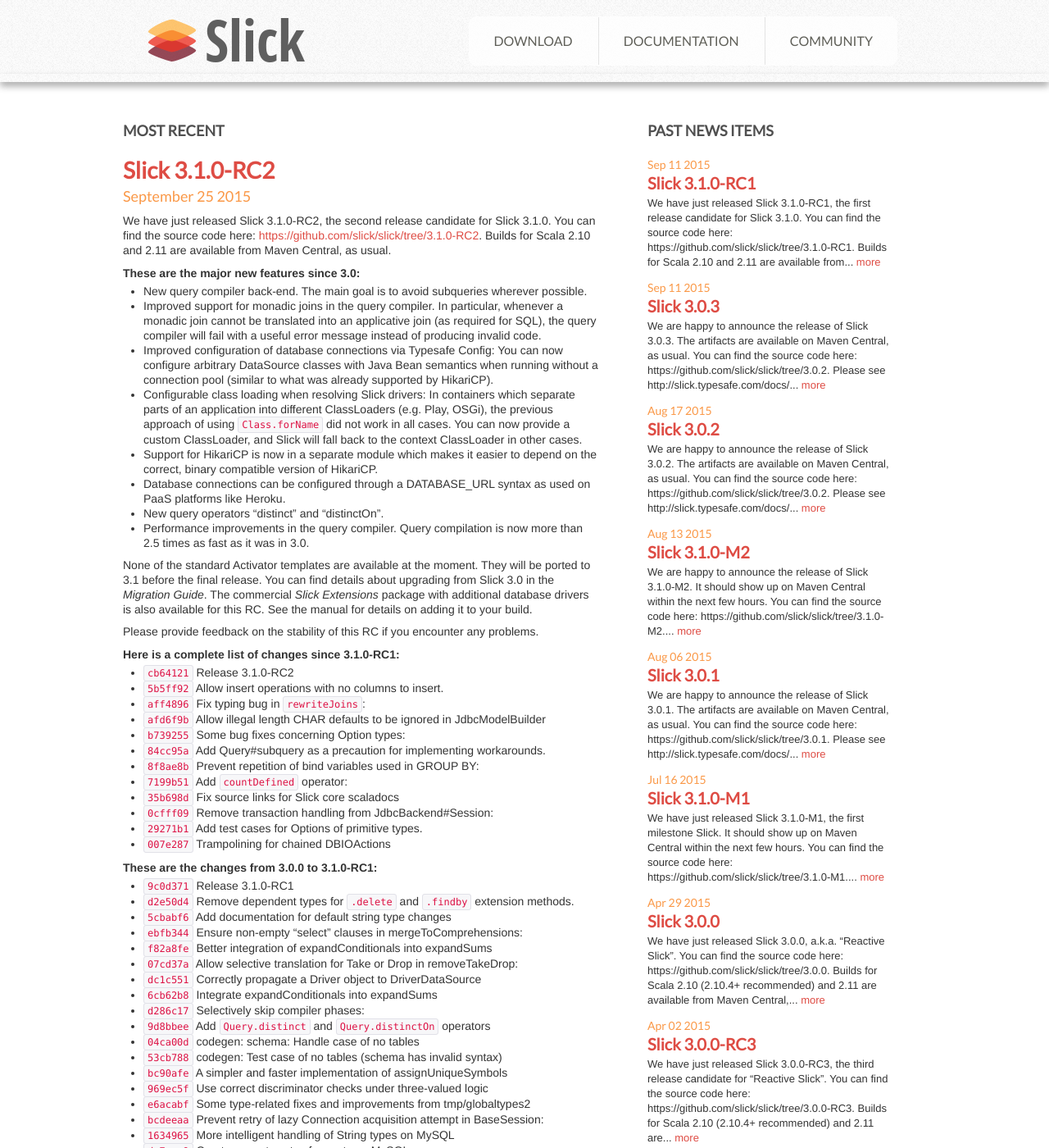
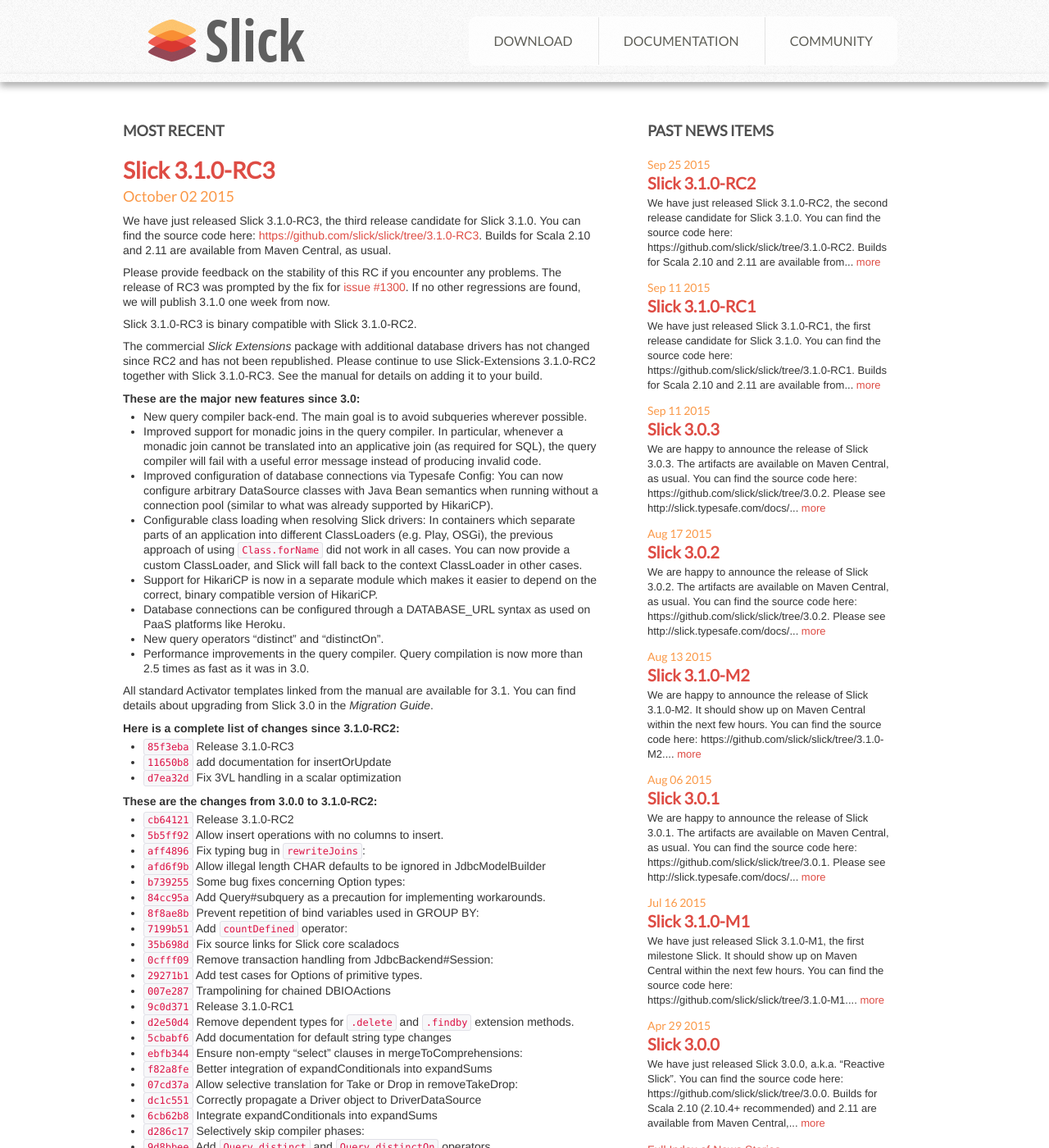
Before and after one commit to slick/slick.github.com, a Jekyll site: the page built from news/index.md, in a window 1280 px wide and 1400 px high. Shown: the whole window at 82% size. Built offline with Jekyll 4.4.1, drawn with Linux system fonts in a browser that asks for light colours; some of the changed lines change nothing that is shown.

Commit message:
Slick 3.1.0-RC3

```diff
--- a/docs/index.md
+++ b/docs/index.md
@@ -15,6 +15,7 @@
 
 #### Latest Release Candidate / Milestone Builds
 
+* [Slick 3.1.0-RC3 Documentation](/doc/3.1.0-RC3/)
 * [Slick 3.1.0-RC2 Documentation](/doc/3.1.0-RC2/)
 * [Slick 3.1.0-RC1 Documentation](/doc/3.1.0-RC1/)
 * [Slick 3.1.0-M2 Documentation](/doc/3.1.0-M2/)
--- /dev/null
+++ b/news/_posts/2015-10-02-slick-3.1.0-RC3-released.md
@@ -0,0 +1,138 @@
+---
+layout: news
+title: Slick 3.1.0-RC3
+author: Stefan Zeiger
+---
+We have just released Slick 3.1.0-RC3, the third release candidate for Slick 3.1.0.
+You can find the source code here: <https://github.com/slick/slick/tree/3.1.0-RC3>.
+Builds for Scala 2.10 and 2.11 are available from Maven Central, as usual.
+
+Please provide feedback on the stability of this RC if you encounter any problems. The release
+of RC3 was prompted by the fix for [issue #1300](https://github.com/slick/slick/issues/1300). If
+no other regressions are found, we will publish 3.1.0 one week from now.
+
+Slick 3.1.0-RC3 is binary compatible with Slick 3.1.0-RC2.
+
+The commercial *Slick Extensions* package with additional database drivers has not changed
+since RC2 and has not been republished. Please continue to use Slick-Extensions 3.1.0-RC2
+together with Slick 3.1.0-RC3. See the manual for details on adding it to your build.
+
+##### These are the major new features since 3.0:
+
+* New query compiler back-end. The main goal is to avoid subqueries wherever possible.
+* Improved support for monadic joins in the query compiler. In particular, whenever a
+  monadic join cannot be translated into an applicative join (as required for SQL), the
+  query compiler will fail with a useful error message instead of producing invalid code.
+* Improved configuration of database connections via Typesafe Config: You can now configure
+  arbitrary DataSource classes with Java Bean semantics when running without a connection
+  pool (similar to what was already supported by HikariCP).
+* Configurable class loading when resolving Slick drivers: In containers which separate
+  parts of an application into different ClassLoaders (e.g. Play, OSGi), the previous
+  approach of using ``Class.forName`` did not work in all cases. You can now provide a
+  custom ClassLoader, and Slick will fall back to the context ClassLoader in other cases.
+* Support for HikariCP is now in a separate module which makes it easier to depend on
+  the correct, binary compatible version of HikariCP.
+* Database connections can be configured through a DATABASE_URL syntax as used on PaaS
+  platforms like Heroku.
+* New query operators "distinct" and "distinctOn".
+* Performance improvements in the query compiler. Query compilation is now more than 2.5
+  times as fast as it was in 3.0.
+
+All standard Activator templates linked from the manual are available for 3.1. You can find
+details about upgrading from Slick 3.0 in the *Migration Guide*.
+
+##### Here is a complete list of changes since 3.1.0-RC2:
+
+* [``85f3eba``](https://github.com/slick/slick/commit/85f3eba36f99a67ca804c1d0f36a4fcf3bb8634a) Release 3.1.0-RC3
+* [``11650b8``](https://github.com/slick/slick/commit/11650b864049fb41c38b8f7baa890fb3561fb7fb) add documentation for insertOrUpdate
+* [``d7ea32d``](https://github.com/slick/slick/commit/d7ea32dc2d82f1bebee9b69091abf1f3c8216919) Fix 3VL handling in a scalar optimization
+
+##### These are the changes from 3.0.0 to 3.1.0-RC2:
+
+* [``cb64121``](https://github.com/slick/slick/commit/cb64121ac80cca0a1ce14ba59e4f7502f4c017a4) Release 3.1.0-RC2
+* [``5b5ff92``](https://github.com/slick/slick/commit/5b5ff921529a843d968adf22b3c2c9aa17c7ccd3) Allow insert operations with no columns to insert.
+* [``aff4896``](https://github.com/slick/slick/commit/aff48960839a483924f8077e19d96775d88517d6) Fix typing bug in `rewriteJoins`:
+* [``afd6f9b``](https://github.com/slick/slick/commit/afd6f9bac0e1d727b435a53b982fb452db471294) Allow illegal length CHAR defaults to be ignored in JdbcModelBuilder
+* [``b739255``](https://github.com/slick/slick/commit/b739255e1a5b4211c06c3ed10290e43b5d7d2f47) Some bug fixes concerning Option types:
+* [``84cc95a``](https://github.com/slick/slick/commit/84cc95aeb539b059e903da9fcd9ce0065186a238) Add Query#subquery as a precaution for implementing workarounds.
+* [``8f8ae8b``](https://github.com/slick/slick/commit/8f8ae8bad12b5e5d3248e5ec12e4be85ee224b15) Prevent repetition of bind variables used in GROUP BY:
+* [``7199b51``](https://github.com/slick/slick/commit/7199b510bc7078b3ed274fd1b4cdcb76270616a1) Add `countDefined` operator:
+* [``35b698d``](https://github.com/slick/slick/commit/35b698d66b3b139741a911942ef256fdd6bd4d66) Fix source links for Slick core scaladocs
+* [``0cfff09``](https://github.com/slick/slick/commit/0cfff09c4e5181d45ba705ce57dbcff8b2e341b4) Remove transaction handling from JdbcBackend#Session:
+* [``29271b1``](https://github.com/slick/slick/commit/29271b1089f1c07cc62844b5d69cb3be63eff5f2) Add test cases for Options of primitive types.
+* [``007e287``](https://github.com/slick/slick/commit/007e287059c8148b28e1ce9039267fb1fc4bc043) Trampolining for chained DBIOActions
+* [``9c0d371``](https://github.com/slick/slick/commit/9c0d3717db0712bcbf319d3e145ed7b99c3b59a9) Release 3.1.0-RC1
+* [``d2e50d4``](https://github.com/slick/slick/commit/d2e50d4d2a3ded01b770cb4602431b53ae4dcd3b) Remove dependent types for `.delete` and `.findby` extension methods.
+* [``5cbabf6``](https://github.com/slick/slick/commit/5cbabf679d048bc97cccce1f55c53373e0ea57d7) Add documentation for default string type changes
+* [``ebfb344``](https://github.com/slick/slick/commit/ebfb344de4c899163c87cf971dfdf3e9fc656bbc) Ensure non-empty “select” clauses in mergeToComprehensions:
+* [``f82a8fe``](https://github.com/slick/slick/commit/f82a8fea0f2ec6f4e3894b2dcb51d84db2306d84) Better integration of expandConditionals into expandSums
+* [``07cd37a``](https://github.com/slick/slick/commit/07cd37a4f9e79758e453b5bcedd1e884ae6a360b) Allow selective translation for Take or Drop in removeTakeDrop:
+* [``dc1c551``](https://github.com/slick/slick/commit/dc1c5517ebe308bbd44b407a8fb14d6337ad6f71) Correctly propagate a Driver object to DriverDataSource
+* [``6cb62b8``](https://github.com/slick/slick/commit/6cb62b8778fea22341c32751a752c3bc0bc81537) Integrate expandConditionals into expandSums
+* [``d286c17``](https://github.com/slick/slick/commit/d286c173dae82a7908c556d19a905babe5f7fd8b) Selectively skip compiler phases:
+* [``9d8bbee``](https://github.com/slick/slick/commit/9d8bbee624321a1f51dafb216cd9b490489f2cb2) Add `Query.distinct` and `Query.distinctOn` operators
+* [``04ca00d``](https://github.com/slick/slick/commit/04ca00dc37e46c540fb15fdab665990dafdf7eb5) codegen: schema: Handle case of no tables
+* [``53cb788``](https://github.com/slick/slick/commit/53cb788793d3c49abe5dc22cda0ab52fff9005a8) codegen: Test case of no tables (schema has invalid syntax)
+* [``bc90afe``](https://github.com/slick/slick/commit/bc90afe3e533512664eea6a557d499f13427d48a) A simpler and faster implementation of assignUniqueSymbols
+* [``969ec5f``](https://github.com/slick/slick/commit/969ec5f23c367e76c1f15725092b0c28b1297d4b) Use correct discriminator checks under three-valued logic
+* [``e6acabf``](https://github.com/slick/slick/commit/e6acabf7df0a9d90b53d3fd18e6b07b1cc66a3e1) Some type-related fixes and improvements from tmp/globaltypes2
+* [``bcdeeaa``](https://github.com/slick/slick/commit/bcdeeaa6bb2a9e29c2827214679603c9f1c84d89) Prevent retry of lazy Connection acquisition attempt in BaseSession:
+* [``1634965``](https://github.com/slick/slick/commit/1634965586e6f814a42800f44a6cc5abed8bc02e) More intelligent handling of String types on MySQL
+* [``da7aaa9``](https://github.com/slick/slick/commit/da7aaa9c36dc8f410d4719b419ee2411a892c471) Create correct syntax for casts on MySQL
+* [``c9bdcb1``](https://github.com/slick/slick/commit/c9bdcb17da91aa5a37de8537c50715b12e3fa956) More micro-optimizations and streamlining of ConstArray use
+* [``2adb7c3``](https://github.com/slick/slick/commit/2adb7c36874c41f068176570d3812b674463660e) Use a custom collection implementation in the AST:
+* [``b48115a``](https://github.com/slick/slick/commit/b48115a6b8262e58d2385d0d36c628eeee3cc9b1) Profiling settings plus small performance improvements
+* [``8ac4298``](https://github.com/slick/slick/commit/8ac4298758b0d7d4c6fcc814f83dee3436e37172) Only set Hikari dataSourceClassName or driverClassName but not both
+* [``8dac76f``](https://github.com/slick/slick/commit/8dac76f2d150a4761bccd52c38d7a64d4921989a) Add two more expr customization for pg `current_date` and `current_time`
+* [``1c9469f``](https://github.com/slick/slick/commit/1c9469f9b7d699ab677ed0869a6bc1ab2f5fdd87) Scalar optimization & better discriminator column picking:
+* [``b01e539``](https://github.com/slick/slick/commit/b01e539b19cab7de5e2a127879bacaf37c310288) More query compiler performance improvements:
+* [``b87c994``](https://github.com/slick/slick/commit/b87c994a4ed6cd253a4e8672e46c56aface0958b) Eliminate explicit outer join discriminator columns where possible
+* [``34bf73f``](https://github.com/slick/slick/commit/34bf73f50251cfabb224562b7a2e769cb44c6772) Set Slick Extensions version in the manual independent of Slick version
+* [``3bd24cc``](https://github.com/slick/slick/commit/3bd24cc89849c32dabfd159dcc6ee3efc91f8097) Some small query compiler performance optimizations:
+* [``a71aff4``](https://github.com/slick/slick/commit/a71aff4bfff9ddef7a76e83485fb985b79a7099d) Add `detectRebuild` option to mark rebuilt leaf nodes after each phase:
+* [``ed2af9b``](https://github.com/slick/slick/commit/ed2af9b543ca09e603ad8f1e38d45093ed19410b) Add a benchmark for the query compiler.
+* [``7333bd9``](https://github.com/slick/slick/commit/7333bd954cc80ab6e4b6586ee5c75454f9c30abd) More consistent Query.length (“COUNT(*)”) semantics:
+* [``16be008``](https://github.com/slick/slick/commit/16be008ea3a32114bace5c111d030abeaca44a6e) Fix docs and simplify (no binary compatibility constraints for 3.1)
+* [``c197fdb``](https://github.com/slick/slick/commit/c197fdb3baee85d7ed313ac65b582a2a6a03a1e5) Move HikariCPJdbcDataSource into a separate module
+* [``b651a62``](https://github.com/slick/slick/commit/b651a62ee31cc9a7dc65c2ee918926abd1f9e637) Clean up the build file
+* [``764b405``](https://github.com/slick/slick/commit/764b405fc089e610663ac96bff0c5e59ac9a3b97) Avoid subqueries around zipWithIndex operations
+* [``7514666``](https://github.com/slick/slick/commit/75146666627f26b796a36df75f2e03fb421b8a85) Database.forConfig uses provided config params `numThreads` and `queueSize`
+* [``5ca0e5c``](https://github.com/slick/slick/commit/5ca0e5cbd9b91740ed9554d5078f8cfa8f0c89e3) Add tests for the `removeTakeDrop` phase:
+* [``a30d5df``](https://github.com/slick/slick/commit/a30d5df570cf5e83efbb482d4569bc7e7b5a1440) Fixed a mistake in the docs markup
+* [``e957544``](https://github.com/slick/slick/commit/e95754408dee4a299ba03df38d92708a4a302e13) Fix the implicit conversions for Compiled queries.
+* [``ea15636``](https://github.com/slick/slick/commit/ea15636c46841fe12a6fe59236f2298e967fccc2) Workaround SI-7139 caused by eponymous type alias and object
+* [``c762b55``](https://github.com/slick/slick/commit/c762b55c2d900c51db318c0710435d180085327a) Improve code generation
+* [``aaf2a22``](https://github.com/slick/slick/commit/aaf2a22ca6888b41f6e398744456a17ce16210a2) Early hoisting of client-side operations:
+* [``99c2737``](https://github.com/slick/slick/commit/99c2737c93f18b07646689dddfde04f47c52519c) add one more parameter `typeName` to `jdbcTypeToScala`
+* [``ffee22c``](https://github.com/slick/slick/commit/ffee22c45c3e050f1de19bf9af9cec521cb8b01e) Improve subquery fusion for Union operations
+* [``fbd2289``](https://github.com/slick/slick/commit/fbd2289915cf67c687f56556307979c649dcbf46) Add the correct scala-sbt repo for resolving sbt-testng.plugin
+* [``31672a2``](https://github.com/slick/slick/commit/31672a224138d9d9c9c722ec8722376bf690f93b) Remove deprecated APIs
+* [``2ae5320``](https://github.com/slick/slick/commit/2ae5320f13a0d7b435704e49e67acaf06f490084) Added documentation for DatabaseUrlDataSource
+* [``7fcd722``](https://github.com/slick/slick/commit/7fcd7221c861e55c60e901a554a87c64c1d734f9) Add a test for DatabaseUrlDataSource
+* [``f637d52``](https://github.com/slick/slick/commit/f637d52f35f55d57f65002ca98207c88d88bb61f) Revised DatabaseUrlDataSource to have a no-arg cstr. Moved extractUrl to instance method
+* [``9cfd03e``](https://github.com/slick/slick/commit/9cfd03e5b99ad4c9cf39d25cacf94a8562bcdafd) Added a DatabaseUrlDataSource for use with DATABASE_URL
+* [``79d2e67``](https://github.com/slick/slick/commit/79d2e67d6e02387f4205212fe9ff817c72880a74) Support Typesafe Config-based configuration of DataSource beans
+* [``4565f09``](https://github.com/slick/slick/commit/4565f09fef915b24d2155f5173d0f8053c3ac614) Clean up the ClassLoader support from #1152:
+* [``95dad0a``](https://github.com/slick/slick/commit/95dad0a2b1f3fee09b775958b11cb36be05adaa1) Set hikariCP validationTimeout from config or 1000ms
+* [``9b58a50``](https://github.com/slick/slick/commit/9b58a508caa1494f72e61689d84b8fe983a95317) Pin HikariCP at version 2.3.7 to match play-slick
+* [``5ef94f8``](https://github.com/slick/slick/commit/5ef94f87533ce1a21cf35d291ee8354b7775583f) Remove AccessDriver
+* [``cce3b95``](https://github.com/slick/slick/commit/cce3b951531cbc968272808120c832fc113adc4a) Remove the Direct Embedding (deprecated in 3.0)
+* [``4b7262e``](https://github.com/slick/slick/commit/4b7262e38ac45b9750e60580229bd800d71bb2ac) Add test for resolving reference.conf in OSGi context
+* [``a9dd9a8``](https://github.com/slick/slick/commit/a9dd9a83e29d8744d39ae926a1a9716b42fc29bb) Fix OSGi tests (did not run due to duplicate slf4j on classpath)
+* [``ff264c9``](https://github.com/slick/slick/commit/ff264c96139f348a03d55a1a750b0a5e111efa0f) Bump version numbers
+* [``b9861f1``](https://github.com/slick/slick/commit/b9861f1b27958edb3aa4b514f0b46db9fa4bb54b) Remove obsolete code
+* [``36d5552``](https://github.com/slick/slick/commit/36d5552a9992a1e1aeea73235c641eda87d8f44f) Improve Take, Drop and zip join translation
+* [``f170783``](https://github.com/slick/slick/commit/f170783d830c97479ada2de00b34dde9593f737b) Fix type bugs and enforce correct types in the query compiler:
+* [``85df538``](https://github.com/slick/slick/commit/85df538db0ab6d6ff4b5598026396d0de0ff74d2) Codegen: Suppress output of schema.create if ddlEnabled is false
+* [``4fd654f``](https://github.com/slick/slick/commit/4fd654f314e180528792d27fca55b8db61068afc) Add Gitter badge
+* [``e26a7d0``](https://github.com/slick/slick/commit/e26a7d052af71d817b938717b07222be307d018c) Remove TypedNode:
+* [``1c2d5db``](https://github.com/slick/slick/commit/1c2d5db000945f8a42b0c784f34eb8c78e3d2635) AST simplifications
+* [``3470fa0``](https://github.com/slick/slick/commit/3470fa0191a3915aba56b6cadda2b231630b7a1b) Compiler improvements:
+* [``8baa079``](https://github.com/slick/slick/commit/8baa07963a96cb7378426ed18d362bfadc37d5e7) New Query Compiler Back-End
+* [``2b14139``](https://github.com/slick/slick/commit/2b141390f3a4ff13e56e7403fc7a71251264ed55) Early transformation of monadic joins into applicative joins.
+* [``f53f06e``](https://github.com/slick/slick/commit/f53f06e6a39917f91f9ab2426ebc11ad4cbe53ae) Move createResultSetMapping down after forceOuterBinds
+* [``1d55c69``](https://github.com/slick/slick/commit/1d55c69d5b139472e3903a7d439e8320bb945480) Fix view source for scaladoc and edit this file on github for docs
+* [``325f200``](https://github.com/slick/slick/commit/325f20022630e352668bfca170cdb1ab0d47db57) Improve tree logging
+* [``ae7e4d8``](https://github.com/slick/slick/commit/ae7e4d8a6e49d6f9d534b980b399bb036b5c47fc) Improve logging:
+* [``1abf753``](https://github.com/slick/slick/commit/1abf7539d3efa97103c770d82fc725c134960f3c) Allow classloader to be specified for classloading
+* [``0cab15e``](https://github.com/slick/slick/commit/0cab15ed834b1aa3a58f63a6c68991120c1cf1a1) Add docs about DBIO composition.
```
